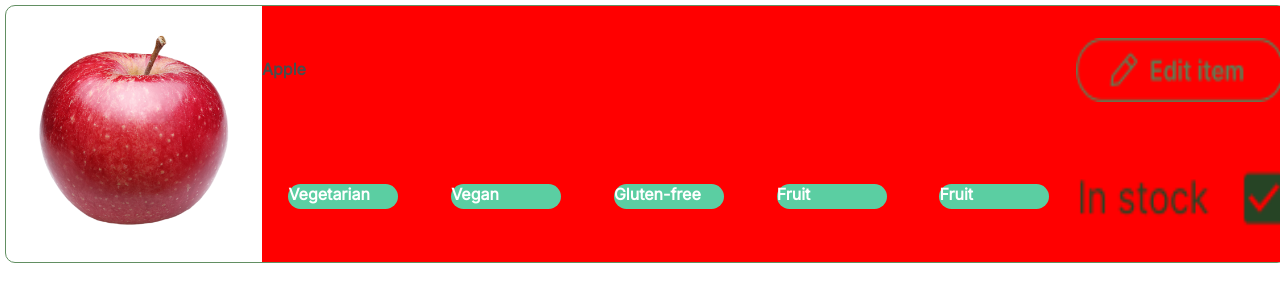
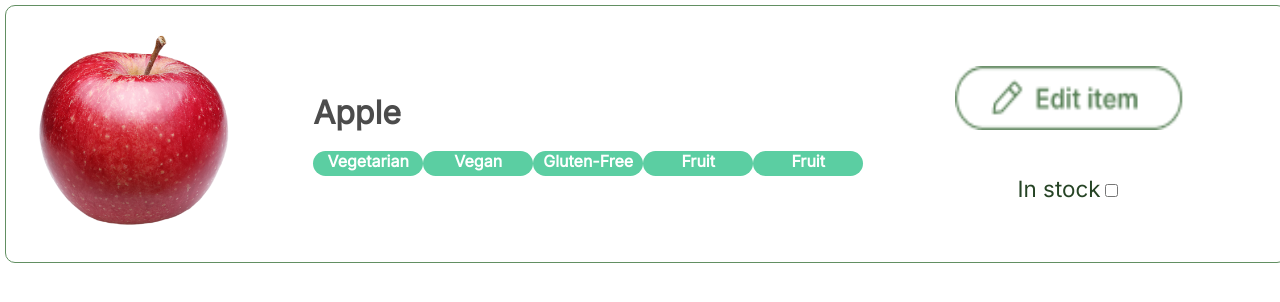
Before and after one commit to codebase-berkeley/berkeley-food-pantry, a React (Create React App) app in the folder client/: page / in a window 1280 px wide. Shown: the top 302 px of the page. Built offline with nearby package versions, Linux system fonts and the light colour scheme.

Commit message:
finished food component

```diff
--- a/client/src/Food.css
+++ b/client/src/Food.css
@@ -4,6 +4,7 @@
     font-family: "Inter";
     color: #4C4C4C;
     font-weight:600;
+    font-size: 200%;
 }
 
 .foodImage {
@@ -29,7 +30,7 @@
 }
 
 .infoContainer {
-    background-color: red;
+    /* background-color: red; */
     width: 80%;
     display: flex;
     flex-direction: row;
@@ -39,26 +40,35 @@
 }
 
 .inStock{
-    width: 100%;
-    height: 25%;
+    font-family: "Inter";
+    color: #264425;
+    font-size: 140%;
+    padding-top: 20%;
 }
 
 .nameTags {
     display: flex;
     flex-direction: column;
-    justify-content: space-around;
-    width: 100%;
+    justify-content: center;
+    width: 70%;
+    padding-left: 5%;
+    text-transform: capitalize;
 }
 
 .editIn {
     display: flex;
     flex-direction: column;
-    justify-content: space-around;
+    justify-content: center;
+    align-items: center;
+    width: 25%;
+    padding-right: 10%;
 }
 
 .tagsFormat {
     display: flex;
     flex-direction: row;
-    justify-content: space-around;
+    justify-content: flex-start;
+    align-content: left;
     flex-wrap: wrap;
+
 }
--- a/client/src/Food.js
+++ b/client/src/Food.js
@@ -13,6 +13,7 @@ function Food(props) {
                     <div className = "foodName">
                         {props.name}
                     </div>
+                    <br></br>
                     <div className = "tagsFormat">
                         {props.tags.map((tag) => {
                             return (
@@ -21,8 +22,13 @@ function Food(props) {
                     </div>
                 </div>
                 <div className = "editIn">
-                    <img src={edit_item} class="editItem" alt="edit item" />
-                    <img src={in_stock} class="inStock" alt="in stock" />
+                    <img src={edit_item} class="editItem" alt="edit item"/>
+                    <div className = "inStock">
+                        In stock
+                        <input type="checkbox" />
+                         {/* <input type="checkbox" value="bubbles" checked="checked"/> */}
+
+                    </div>
                 </div>
             </div>
         </div>
--- a/client/src/Tags.css
+++ b/client/src/Tags.css
@@ -2,14 +2,16 @@
 
 .foodComponentTag {
     display: flex;
-    justify-content: space-between;
+    justify-content: space-around;
     font-family: 'Inter';
     text-align: left;
     border-radius: 20px;
+    /* border-spacing: 10px; */
     width: 110px;
     height: 25px;
 
     background-Color:#5bcea2;
     color: white;
     font-weight: 600;
+    /* padding-right: 30px; */
 }
```
